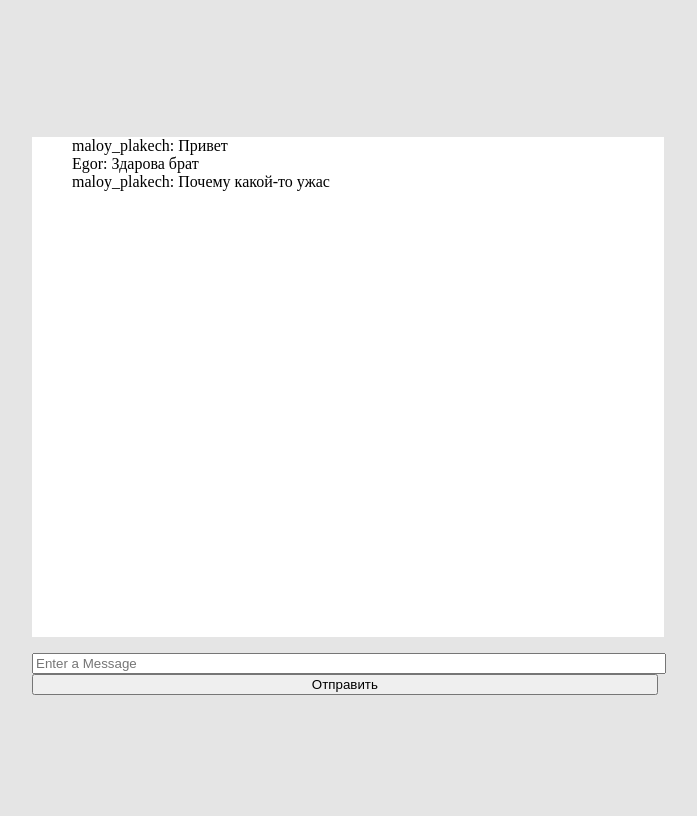
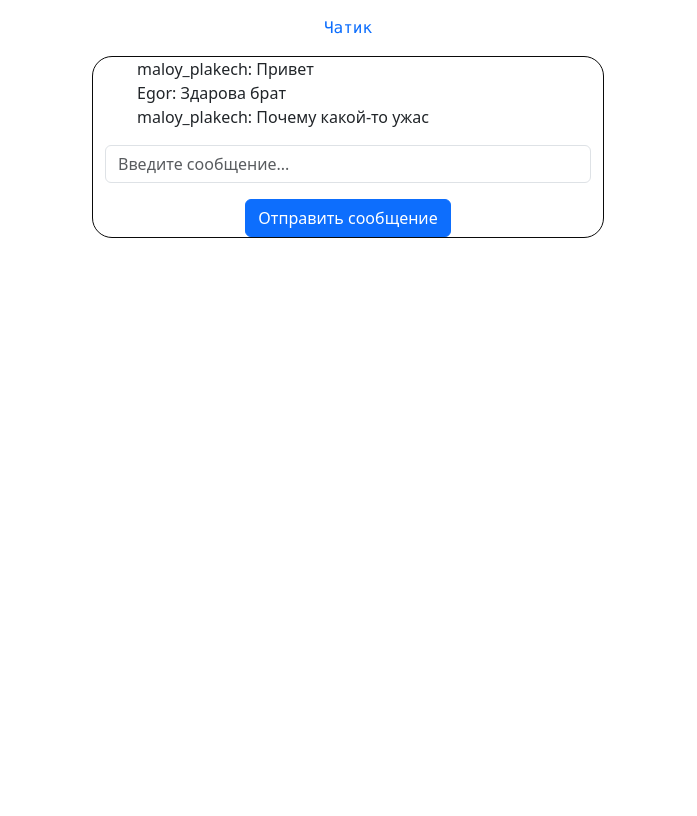
Before and after one commit to Njves/MTC-MusicShare, a Flask app: page /chat in a window 1280 px wide. Shown: the whole page, without its empty margins (292-989 px from the left). After the commit the page ends 238 px from the top, so only its background shows below. Run offline with Flask 2, Linux system fonts and the light colour scheme; the visitor is signed in with stand-in values (Sample User, id 1); data comes from the database, SQL or seed files in the repository; some libraries are stand-ins or nearby versions.

Commit message:
Обновил дизайн

```diff
--- a/app/chat/routes.py
+++ b/app/chat/routes.py
@@ -27,6 +27,8 @@ def index():
         flask.session['username'] = request.form['username']
         flask.session.permanent = True
         return redirect(url_for('chat.index'))
+    if not flask.session.get('username'):
+        return redirect('chat.enter')
     return render_template('chat/index.html')
 
 @bp.route("/get-history", methods=['GET'])
@@ -44,7 +46,6 @@ def handle_connect():
 @socketio.on("user_join")
 def handle_user_join(msg):
     message = json.loads(msg)
-    print(message)
     username = message['username']
     users[username] = request.sid
     emit("chat", {"message": f'Челик {username} зашел в чят', "username": username}, broadcast=True)
@@ -52,7 +53,6 @@ def handle_user_join(msg):
 
 @socketio.on("new_message")
 def handle_new_message(message):
-    print(f"New message: {message}")
     msg = json.loads(message)
     username = None
     for user in users:
--- a/app/static/script/chat.js
+++ b/app/static/script/chat.js
@@ -24,7 +24,7 @@ function get_history() {
 
 function send() {
     let message = document.getElementById("message").value;
-    socket.emit("new_message", JSON.stringify({'username': '{{ current_user.username }}', 'message': message}));
+    socket.emit("new_message", JSON.stringify({'message': message}));
     document.getElementById("message").value = "";
 }
 
@@ -39,9 +39,15 @@ function add(username, text) {
 document.getElementById("message").addEventListener("keyup", function (event) {
     if (event.key == "Enter") {
         let message = document.getElementById("message").value;
-        socket.emit("new_message", JSON.stringify({'username': '', 'message': message}));
+        socket.emit("new_message", JSON.stringify({'message': message}));
         document.getElementById("message").value = "";
     }
+})
+
+document.getElementById("send_msg").addEventListener('click', event => {
+    let message = document.getElementById("message").value;
+    socket.emit("new_message", JSON.stringify({'message': message}));
+    document.getElementById("message").value = "";
 })
 
 socket.on("chat", function(data) {
--- /dev/null
+++ b/app/static/style/chat.css
@@ -0,0 +1,21 @@
+main {
+    margin-top: 16px
+}
+.window {
+    border: #0a0a0a solid 1px;
+    border-radius: 20px;
+    width: 40%;
+    display: flex;
+
+    flex-direction: column;
+    margin-top: 16px;
+
+}
+#chat-messages {
+    list-style-type: none;
+}
+button, input {
+    width: fit-content;
+    align-content: center;
+    align-self: center;
+}
--- a/app/templates/chat/index.html
+++ b/app/templates/chat/index.html
@@ -6,43 +6,23 @@
     <meta name="viewport" content="width=device-width, initial-scale=1.0">
     <title>Чят</title>
     <script src="https://cdn.socket.io/4.6.0/socket.io.min.js" integrity="sha384-c79GN5VsunZvi+Q/WObgk2in0CbZsHnjEqvFxC5DxHn9lTfNce2WW6h2pH6u/kF+" crossorigin="anonymous"></script>
-    <style>
-        body {
-            display: flex;
-            justify-content: center;
-            align-items: center;
-            height: 100vh;
-            background-color: #e5e5e5;
-        }
-
-        #chat {
-            width: 50%;
-        }
-
-        #chat input {
-            width: 99%;
-        }
-
-        ul {
-            height: 500px;
-            background-color: white;
-            overflow-y: scroll;
-        }
-
-        li {
-            list-style: none;
-        }
-
-    </style>
+    <link href="https://cdn.jsdelivr.net/npm/bootstrap@5.3.0/dist/css/bootstrap.min.css" rel="stylesheet">
+    <link href="{{ url_for('static', filename='style/chat.css') }}" rel="stylesheet" />
 </head>
+{% include "flash.html" %}
 <body>
-{% include "flash.html" %}
-<div id="chat">
-    <ul id="chat-messages">
-
-    </ul>
-    <input type="text" id="message" placeholder="Enter a Message"><input type="submit" onclick="send()" value="Отправить"/>
-</div>
+<main>
+    <p class="text-center text-primary font-monospace">Чатик</p>
+    <div class="container window">
+        <ul id="chat-messages">
+        </ul>
+        <div class="input-group mb-3">
+            <input id="message" type="text" class="form-control" placeholder="Введите сообщение..." aria-label="Default" aria-describedby="inputGroup-sizing-default">
+        </div>
+        <button class="btn btn-primary" id="send_msg">Отправить сообщение</button>
+    </div>
+</main>
+<script src="https://cdn.jsdelivr.net/npm/bootstrap@5.3.0/dist/js/bootstrap.bundle.min.js"></script>
 <script src="{{ url_for('static', filename='script/chat.js') }}"></script>
 <script>
     create()
```
